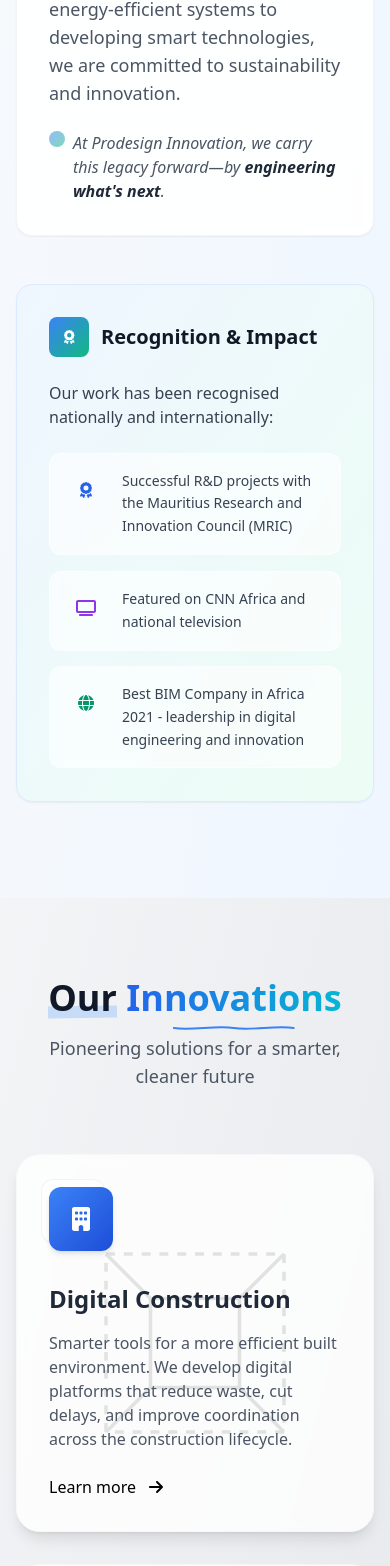
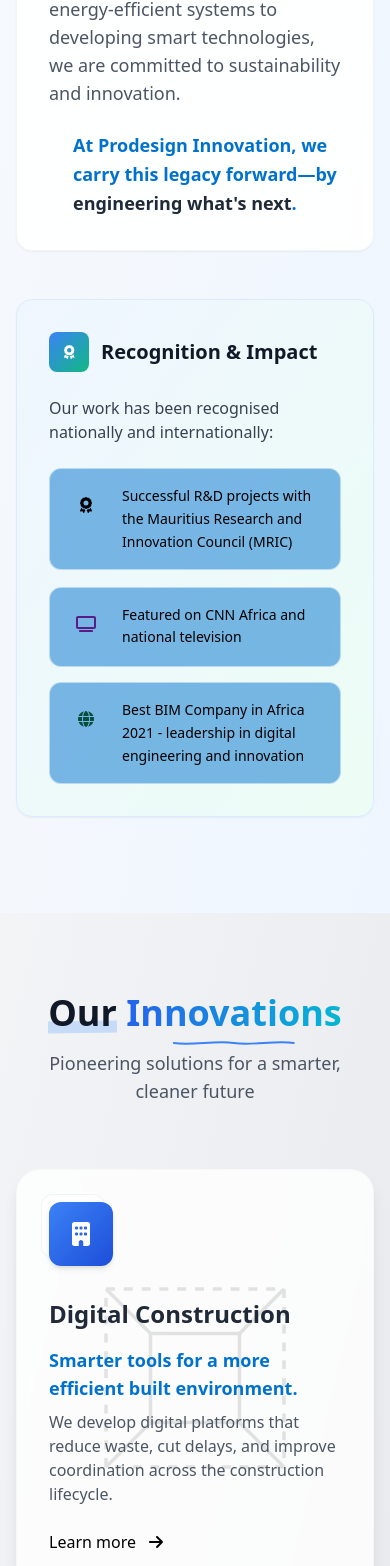
Before and after one commit to AbdallaRoselyne/innovations, a React (Create React App) app: page / in a window 390 px wide. Shown: the part 2657-4223 px from the top of the page. Built offline with nearby package versions, Linux system fonts and the light colour scheme; the HTML template or start-up script is replaced by a standard one.

Commit message:
scooters

```diff
--- a/src/components/AboutUs.js
+++ b/src/components/AboutUs.js
@@ -4,11 +4,10 @@
   faAward,
   faTv,
   faRocket,
-  faBuildingColumns,
-  faLeaf,
   faLightbulb,
+  faPlay,
+  faExternalLinkAlt,
   faCubes,
-  faChartLine,
   faStar,
 } from "@fortawesome/free-solid-svg-icons";
 
@@ -91,31 +90,6 @@
       description: "First engineering firm in Mauritius to implement BIM",
       color: "from-purple-500 to-pink-600",
       delay: "delay-800",
-    },
-  ];
-
-  const expertise = [
-    {
-      icon: faBuildingColumns,
-      title: "MEP Engineering",
-      description:
-        "Comprehensive mechanical, electrical, and plumbing solutions",
-    },
-    {
-      icon: faLeaf,
-      title: "Sustainability",
-      description: "LEED consultancy and sustainable design leadership",
-    },
-    {
-      icon: faLightbulb,
-      title: "Innovation",
-      description: "Cutting-edge technology and research-driven solutions",
-    },
-    {
-      icon: faChartLine,
-      title: "Project Excellence",
-      description:
-        "Hundreds of successful building and infrastructure projects",
     },
   ];
 
@@ -339,31 +313,53 @@
               </div>
             </div>
 
-            {/* Expertise Cards */}
-            <div className="grid grid-cols-2 gap-6">
-              {expertise.map((item, index) => (
-                <div
-                  key={index}
-                  className={`group bg-white/80 backdrop-blur-sm rounded-2xl p-6 border border-gray-100 hover:shadow-xl hover:scale-105 transition-all duration-500 ${
-                    isVisible
-                      ? `opacity-100 translate-y-0 delay-${index * 200 + 400}`
-                      : "opacity-0 translate-y-8"
-                  }`}
-                >
-                  <div className="w-14 h-14 bg-gradient-to-br from-blue-100 to-emerald-100 rounded-xl flex items-center justify-center mb-4 group-hover:from-blue-200 group-hover:to-emerald-200 transition-colors duration-300">
-                    <FontAwesomeIcon
-                      icon={item.icon}
-                      className="text-blue-600 text-xl"
-                    />
+            {/* Facebook Video Container - Redesigned */}
+            <div className="relative group">
+              <div className="relative rounded-2xl overflow-hidden shadow-2xl border-2 border-white/20 bg-gradient-to-br from-gray-50 to-white transition-all duration-500 group-hover:shadow-blue-200/40 group-hover:border-blue-300/30">
+                {/* Video placeholder with play button */}
+                <div className="aspect-w-16 aspect-h-9 bg-gray-100 relative">
+                  <img
+                    src="https://res.cloudinary.com/dbhnlfdva/image/upload/v1718792345/video-placeholder-prodesign_yygq1x.jpg"
+                    alt="Video thumbnail"
+                    className="w-full h-full object-cover"
+                  />
+                  <div className="absolute inset-0 bg-black/20 flex items-center justify-center">
+                    <a
+                      href="https://www.facebook.com/profile.php?id=100085406322247"
+                      target="_blank"
+                      rel="noopener noreferrer"
+                      className="w-16 h-16 bg-blue-600 rounded-full flex items-center justify-center hover:bg-blue-700 transition-all transform hover:scale-110"
+                    >
+                      <FontAwesomeIcon
+                        icon={faPlay}
+                        className="text-white text-xl ml-1"
+                      />
+                    </a>
                   </div>
-                  <h4 className="font-bold text-gray-900 mb-2 group-hover:text-blue-600 transition-colors duration-300">
-                    {item.title}
-                  </h4>
-                  <p className="text-sm text-gray-600 leading-relaxed">
-                    {item.description}
-                  </p>
                 </div>
-              ))}
+
+                {/* Video Embed - Using iframe directly */}
+          <div className="order-1 lg:order-2 w-full">
+            <div className="relative pb-[56.25%] h-0 rounded-lg sm:rounded-xl overflow-hidden shadow-lg hover:shadow-xl transition-shadow duration-300 bg-gray-100">
+              <iframe
+                src="https://www.facebook.com/plugins/video.php?href=https%3A%2F%2Fwww.facebook.com%2Fwatch%2F%3Fv%3D723835840068794&show_text=false"
+                className="absolute top-0 left-0 w-full h-full border-0"
+                allowFullScreen
+                allow="autoplay; clipboard-write; encrypted-media; picture-in-picture; web-share"
+                title="Prodesign Mission Video"
+              ></iframe>
+            </div>
+            <div className="mt-3 text-sm text-gray-500 text-center sm:text-left">
+              Watch our mission in action
+            </div>
+
+                </div>
+
+                {/* Glow effect */}
+                <div className="absolute inset-0 rounded-2xl pointer-events-none overflow-hidden">
+                  <div className="absolute -right-10 -top-10 w-32 h-32 bg-blue-400/10 rounded-full blur-3xl"></div>
+                </div>
+              </div>
             </div>
           </div>
         </div>
--- a/src/components/Mission.js
+++ b/src/components/Mission.js
@@ -46,17 +46,17 @@
     {
       text: "Successful R&D projects with the Mauritius Research and Innovation Council (MRIC)",
       icon: faAward,
-      color: "text-blue-600",
+      color: "text-black",
     },
     {
       text: "Featured on CNN Africa and national television",
       icon: faTv,
-      color: "text-purple-600",
+      color: "text-purple-900",
     },
     {
       text: "Best BIM Company in Africa 2021 - leadership in digital engineering and innovation",
       icon: faGlobe,
-      color: "text-emerald-600",
+      color: "text-emerald-900",
     },
   ];
 
@@ -321,10 +321,9 @@
                 </p>
 
                 <div className="relative pl-6">
-                  <div className="absolute left-0 top-0 w-4 h-4 bg-gradient-to-br from-blue-500 to-emerald-500 rounded-full animate-pulse"></div>
-                  <p className="text-gray-600 text-base italic">
+                  <p className="text-prodesign-blue text-lg font-bold leading-relaxed">
                     At Prodesign Innovation, we carry this legacy forward—by{" "}
-                    <span className="font-semibold text-gray-800">
+                    <span className="text-gray-800 font-semibold">
                       engineering what's next
                     </span>
                     .
@@ -371,7 +370,7 @@
                   {achievements.map((achievement, index) => (
                     <div
                       key={index}
-                      className={`flex items-start gap-4 p-4 bg-white/60 backdrop-blur-sm rounded-xl border border-white/50 transition-all duration-500 ${
+                      className={`flex items-start gap-4 p-4 bg-prodesign-blue/50 backdrop-blur-sm rounded-xl border border-white/50 transition-all duration-500 ${
                         isVisible
                           ? "opacity-100 translate-x-0"
                           : "opacity-0 translate-x-4"
@@ -382,7 +381,7 @@
                           : "0ms",
                       }}
                     >
-                      <div className="flex-shrink-0">
+                      <div className="flex-shrink-0 bg">
                         <div
                           className={`w-10 h-10 rounded-lg ${achievement.color} bg-opacity-20 flex items-center justify-center`}
                         >
@@ -392,7 +391,7 @@
                           />
                         </div>
                       </div>
-                      <p className="text-gray-700 text-sm leading-relaxed">
+                      <p className="text-black text-sm leading-relaxed ">
                         {achievement.text}
                       </p>
                     </div>
--- a/src/components/WorkSection.js
+++ b/src/components/WorkSection.js
@@ -12,8 +12,8 @@
   const workItems = [
     {
       title: "Digital Construction",
-      description:
-        "Smarter tools for a more efficient built environment. We develop digital platforms that reduce waste, cut delays, and improve coordination across the construction lifecycle.",
+      subheading: "Smarter tools for a more efficient built environment.",
+      description:"We develop digital platforms that reduce waste, cut delays, and improve coordination across the construction lifecycle.",
       link: "digital-construction",
       icon: faBuilding,
       color: "from-blue-500 to-blue-700",
@@ -72,8 +72,9 @@
     },
     {
       title: "Electric Vehicles",
+      subheading: "Clean mobility, engineered for real-world use.",
       description:
-        "Clean mobility, engineered for real-world use. Our R&D in electric vehicle platforms focuses on short-range cargo and urban solutions—practical, efficient, and designed for tropical conditions.",
+        "Our R&D in electric vehicle platforms focuses on short-range cargo and urban solutions—practical, efficient, and designed for tropical conditions.",
       link: "electric-mobility",
       icon: faCar,
       color: "from-cyan-500 to-cyan-700",
@@ -115,8 +116,9 @@
     },
     {
       title: "Clean Farming",
+      subheading: "Technology-driven farming for a food-secure future.",
       description:
-        "Technology-driven farming for a food-secure future. We design compact, automated farming systems—ideal for urban areas, food deserts, and climate-vulnerable regions.",
+        "We design compact, automated farming systems—ideal for urban areas, food deserts, and climate-vulnerable regions.",
       link: "clean-farming",
       icon: faLeaf,
       color: "from-emerald-500 to-emerald-700",
@@ -274,6 +276,9 @@
                 <h3 className="text-2xl font-bold text-gray-800 mb-4 group-hover:text-gray-900 transition-colors duration-300">
                   {item.title}
                 </h3>
+                <h4 className="text-lg font-semibold text-prodesign-blue mb-2 group-hover:text-gray-800 transition-colors duration-300">
+                  {item.subheading}
+                </h4>
                 <p className="text-gray-600 mb-6 group-hover:text-gray-700 transition-colors duration-300">
                   {item.description}
                 </p>
```
Also changed, not shown: src/components/ElectricMobility.js (+24 -21 lines).
